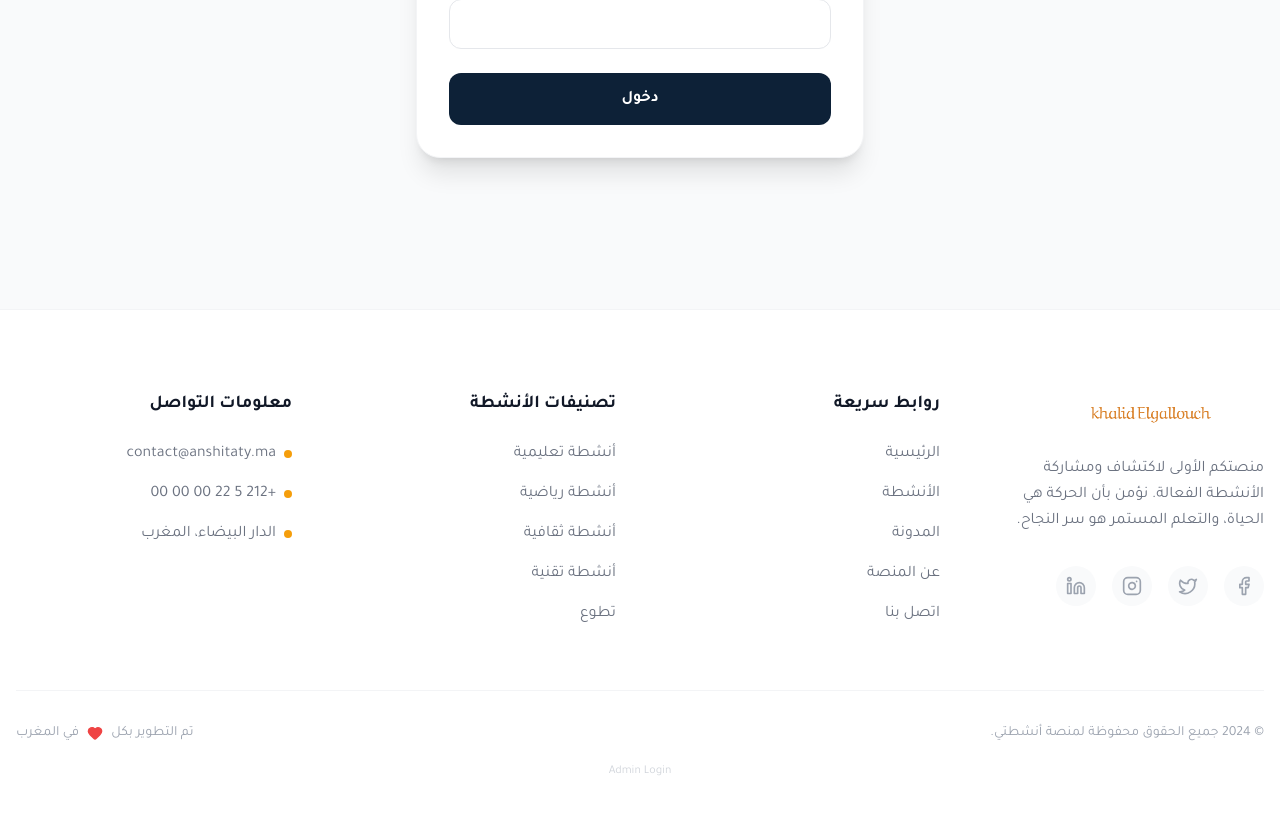
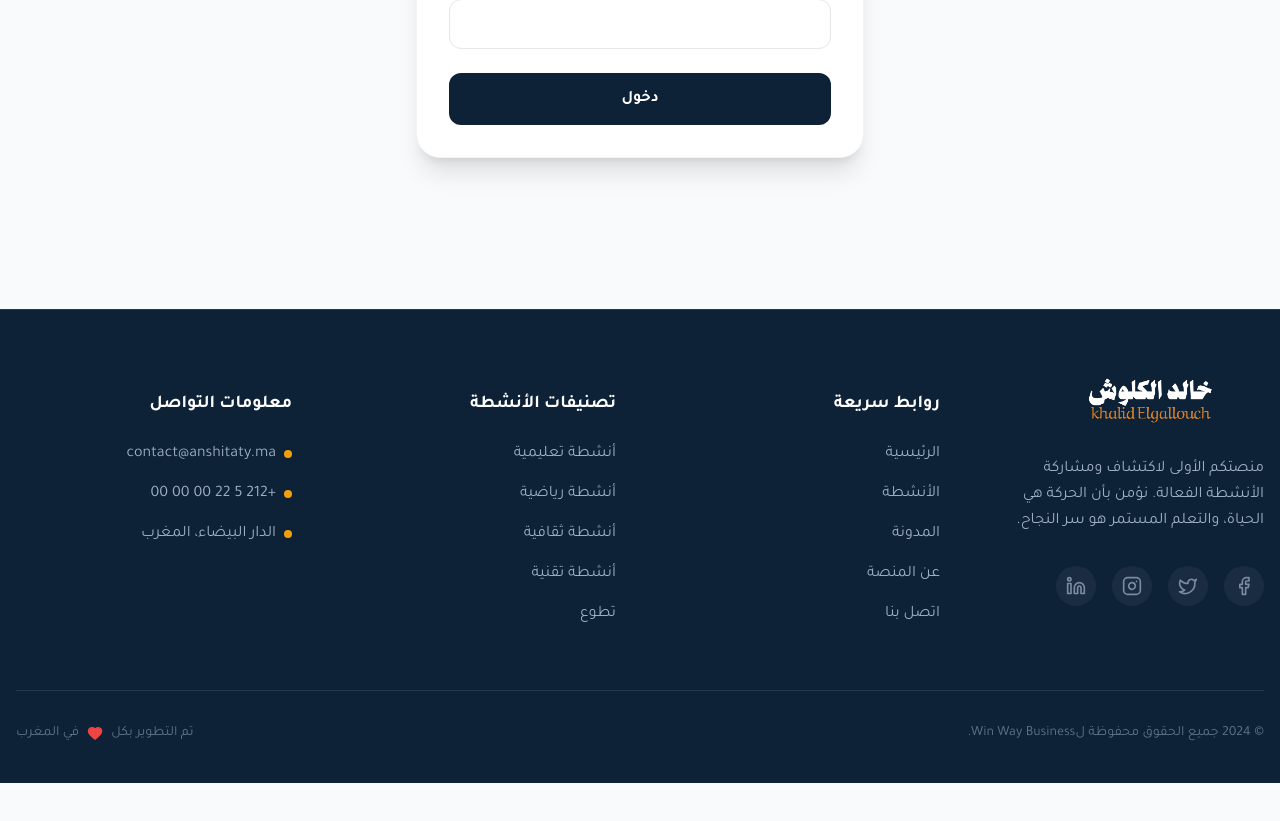
Before and after one commit to badrGADI/khalidgallouch, a React (Vite) app: page /login in a window 1280 px wide. Shown: the part 555-1376 px from the top of the page. After the commit the page ends 1338 px from the top, so only its background shows below. Built offline with nearby package versions, Linux system fonts and the light colour scheme.

Commit message:
feat: Implement core site structure with navigation, footer, and initial content pages for home, activities, blog, and gallery.

```diff
--- a/components/Footer.tsx
+++ b/components/Footer.tsx
@@ -5,7 +5,7 @@ import { Rocket, Facebook, Twitter, Instagram, Linkedin, Heart } from 'lucide-re
 
 const Footer: React.FC = () => {
   return (
-    <footer className="bg-white border-t border-gray-100 pt-20 pb-10 px-4">
+    <footer className="bg-[#0d2137] border-t border-white/10 pt-20 pb-10 px-4">
       <div className="max-w-7xl mx-auto">
         <div className="grid grid-cols-1 md:grid-cols-4 gap-12 mb-16">
           <div className="col-span-1 md:col-span-1">
@@ -17,12 +17,12 @@ const Footer: React.FC = () => {
                 className="object-contain"
               />
             </Link>
-            <p className="text-gray-500 leading-relaxed mb-8">
+            <p className="text-blue-100/70 leading-relaxed mb-8">
               منصتكم الأولى لاكتشاف ومشاركة الأنشطة الفعالة. نؤمن بأن الحركة هي الحياة، والتعلم المستمر هو سر النجاح.
             </p>
             <div className="flex gap-4">
               {[Facebook, Twitter, Instagram, Linkedin].map((Icon, i) => (
-                <a key={i} href="#" className="w-10 h-10 bg-gray-50 rounded-full flex items-center justify-center text-gray-400 hover:bg-amber-600 hover:text-white transition-all">
+                <a key={i} href="#" className="w-10 h-10 bg-white/5 rounded-full flex items-center justify-center text-blue-100/50 hover:bg-amber-600 hover:text-white transition-all">
                   <Icon className="w-5 h-5" />
                 </a>
               ))}
@@ -30,7 +30,7 @@ const Footer: React.FC = () => {
           </div>
 
           <div>
-            <h4 className="text-lg font-bold text-gray-900 mb-6">روابط سريعة</h4>
+            <h4 className="text-lg font-bold text-white mb-6">روابط سريعة</h4>
             <ul className="space-y-4">
               {[
                 { label: 'الرئيسية', path: '/' },
@@ -40,35 +40,35 @@ const Footer: React.FC = () => {
                 { label: 'اتصل بنا', path: '/contact' }
               ].map((item, i) => (
                 <li key={i}>
-                  <Link to={item.path} className="text-gray-500 hover:text-amber-600 transition-colors">{item.label}</Link>
+                  <Link to={item.path} className="text-blue-100/70 hover:text-amber-500 transition-colors">{item.label}</Link>
                 </li>
               ))}
             </ul>
           </div>
 
           <div>
-            <h4 className="text-lg font-bold text-gray-900 mb-6">تصنيفات الأنشطة</h4>
+            <h4 className="text-lg font-bold text-white mb-6">تصنيفات الأنشطة</h4>
             <ul className="space-y-4">
               {['أنشطة تعليمية', 'أنشطة رياضية', 'أنشطة ثقافية', 'أنشطة تقنية', 'تطوع'].map((item, i) => (
                 <li key={i}>
-                  <Link to="/activities" className="text-gray-500 hover:text-amber-600 transition-colors">{item}</Link>
+                  <Link to="/activities" className="text-blue-100/70 hover:text-amber-500 transition-colors">{item}</Link>
                 </li>
               ))}
             </ul>
           </div>
 
           <div>
-            <h4 className="text-lg font-bold text-gray-900 mb-6">معلومات التواصل</h4>
+            <h4 className="text-lg font-bold text-white mb-6">معلومات التواصل</h4>
             <ul className="space-y-4">
-              <li className="text-gray-500 flex items-center gap-2">
+              <li className="text-blue-100/70 flex items-center gap-2">
                 <span className="w-2 h-2 bg-amber-500 rounded-full"></span>
                 contact@anshitaty.ma
               </li>
-              <li className="text-gray-500 flex items-center gap-2">
+              <li className="text-blue-100/70 flex items-center gap-2">
                 <span className="w-2 h-2 bg-amber-500 rounded-full"></span>
                 +212 5 22 00 00 00
               </li>
-              <li className="text-gray-500 flex items-center gap-2">
+              <li className="text-blue-100/70 flex items-center gap-2">
                 <span className="w-2 h-2 bg-amber-500 rounded-full"></span>
                 الدار البيضاء، المغرب
               </li>
@@ -76,22 +76,22 @@ const Footer: React.FC = () => {
           </div>
         </div>
 
-        <div className="pt-8 border-t border-gray-100 flex flex-col md:flex-row justify-between items-center gap-6">
-          <p className="text-gray-400 text-sm">
-            © 2024 جميع الحقوق محفوظة لمنصة أنشطتي.
+        <div className="pt-8 border-t border-white/10 flex flex-col md:flex-row justify-between items-center gap-6">
+          <p className="text-blue-100/40 text-sm">
+            © 2024 جميع الحقوق محفوظة لWin Way Business.
           </p>
-          <div className="flex items-center gap-2 text-sm text-gray-400">
+          <div className="flex items-center gap-2 text-sm text-blue-100/40">
             تم التطوير بكل <Heart className="w-4 h-4 text-red-500 fill-red-500" /> في المغرب
           </div>
         </div>
       </div>
 
       {/* Admin Link (Hidden/Discreet) */}
-      <div className="max-w-7xl mx-auto px-4 mt-4 text-center">
-        <Link to="/admin" className="text-gray-300 text-xs hover:text-amber-600 transition-colors">
+      {/* <div className="max-w-7xl mx-auto px-4 mt-4 text-center">
+        <Link to="/admin" className="text-white/20 text-xs hover:text-amber-500 transition-colors">
           Admin Login
         </Link>
-      </div>
+      </div> */}
     </footer>
   );
 };
--- a/components/Navbar.tsx
+++ b/components/Navbar.tsx
@@ -25,7 +25,7 @@ const Navbar: React.FC = () => {
           <div className="flex items-center">
             <Link to="/" className="flex flex-col items-center gap-0 group pt-2 pb-2">
           <img
-            src="/images/khalidicon.png"
+            src="/images/iconkhalidblue.png"
             alt="شعار"
             className="h-60 w-auto object-contain group-hover:scale-110 transition-transform"
           />
--- a/pages/Activities.tsx
+++ b/pages/Activities.tsx
@@ -71,10 +71,10 @@ const Activities: React.FC = () => {
   return (
     <div className="min-h-screen bg-gray-50">
       {/* Page Header */}
-      <div className="bg-amber-50 py-12 px-4 border-b border-amber-100">
+      <div className="bg-[#0d2137] py-12 px-4 border-b border-white/10">
         <div className="max-w-7xl mx-auto">
-          <h1 className="text-3xl font-black mb-2 text-[#0d2137]">استكشف برامجنا</h1>
-          <p className="text-[#0d2137]/60 text-lg">سجل حافل بالنجاحات وبرامج مستقبلية طموحة.</p>
+          <h1 className="text-3xl font-black mb-2 text-white">استكشف برامجنا</h1>
+          <p className="text-blue-100/70 text-lg">سجل حافل بالنجاحات وبرامج مستقبلية طموحة.</p>
         </div>
       </div>
 
--- a/pages/Blog.tsx
+++ b/pages/Blog.tsx
@@ -33,10 +33,10 @@ const Blog: React.FC = () => {
   return (
     <div className="min-h-screen bg-white">
       {/* Hero */}
-      <section className="bg-amber-50 py-20 border-b border-amber-100">
+      <section className="bg-[#0d2137] py-20 border-b border-white/10">
         <div className="max-w-4xl mx-auto px-4 text-center">
-          <h1 className="text-4xl md:text-5xl font-black text-[#0d2137] mb-6">مدونة أنشطتي</h1>
-          <p className="text-[#0d2137]/60 text-lg leading-relaxed">
+          <h1 className="text-4xl md:text-5xl font-black text-white mb-6">مدونة أنشطتي</h1>
+          <p className="text-blue-100/70 text-lg leading-relaxed">
             مقالات، دروس، وتغطيات حصرية لكل ما يخص عالم الأنشطة والفعاليات في المغرب.
           </p>
         </div>
--- a/pages/Home.tsx
+++ b/pages/Home.tsx
@@ -32,10 +32,10 @@ const Home: React.FC = () => {
         </div>
 
         <div className="max-w-7xl mx-auto text-center relative z-10 w-full">
-          <div className="inline-flex items-center gap-2 bg-white/10 px-4 py-2 rounded-full mb-6 border border-white/20">
+          {/* <div className="inline-flex items-center gap-2 bg-white/10 px-4 py-2 rounded-full mb-6 border border-white/20">
             <Star className="text-amber-400 w-4 h-4 fill-amber-400" />
             <span className="text-xs font-bold">أفضل منصة للأنشطة في المغرب</span>
-          </div>
+          </div> */}
 
           <h1 className="text-4xl md:text-5xl lg:text-6xl font-black mb-6 leading-tight max-w-4xl mx-auto">
             اللقاءات الرسمية للسيد خالد الكلوش <br/>
@@ -98,9 +98,9 @@ const Home: React.FC = () => {
 
             {/* Info Side */}
             <div className="p-10 md:p-14 flex flex-col justify-center text-white">
-              <div className="inline-flex items-center gap-2 bg-amber-400/20 border border-amber-400/40 text-amber-300 text-xs font-black px-4 py-2 rounded-full mb-6 w-fit">
+              {/* <div className="inline-flex items-center gap-2 bg-amber-400/20 border border-amber-400/40 text-amber-300 text-xs font-black px-4 py-2 rounded-full mb-6 w-fit">
                 🚀 مؤسس المنصة
-              </div>
+              </div> */}
               <h2 className="text-3xl md:text-4xl font-black mb-2 text-white">خالد الكلوش</h2>
               <p className="text-amber-200 font-bold mb-6">عضو اللجنة التنفيذية لحزب الاستقلال مستشار وزير النقل واللوجيستيك طالب باحث في سلك الدكتورة</p>
               <p className="text-white/70 leading-relaxed mb-8 text-lg">
```
Also changed, not shown: pages/Gallery.tsx (+6 -6 lines), public/images/iconkhalidblue.png (added).
